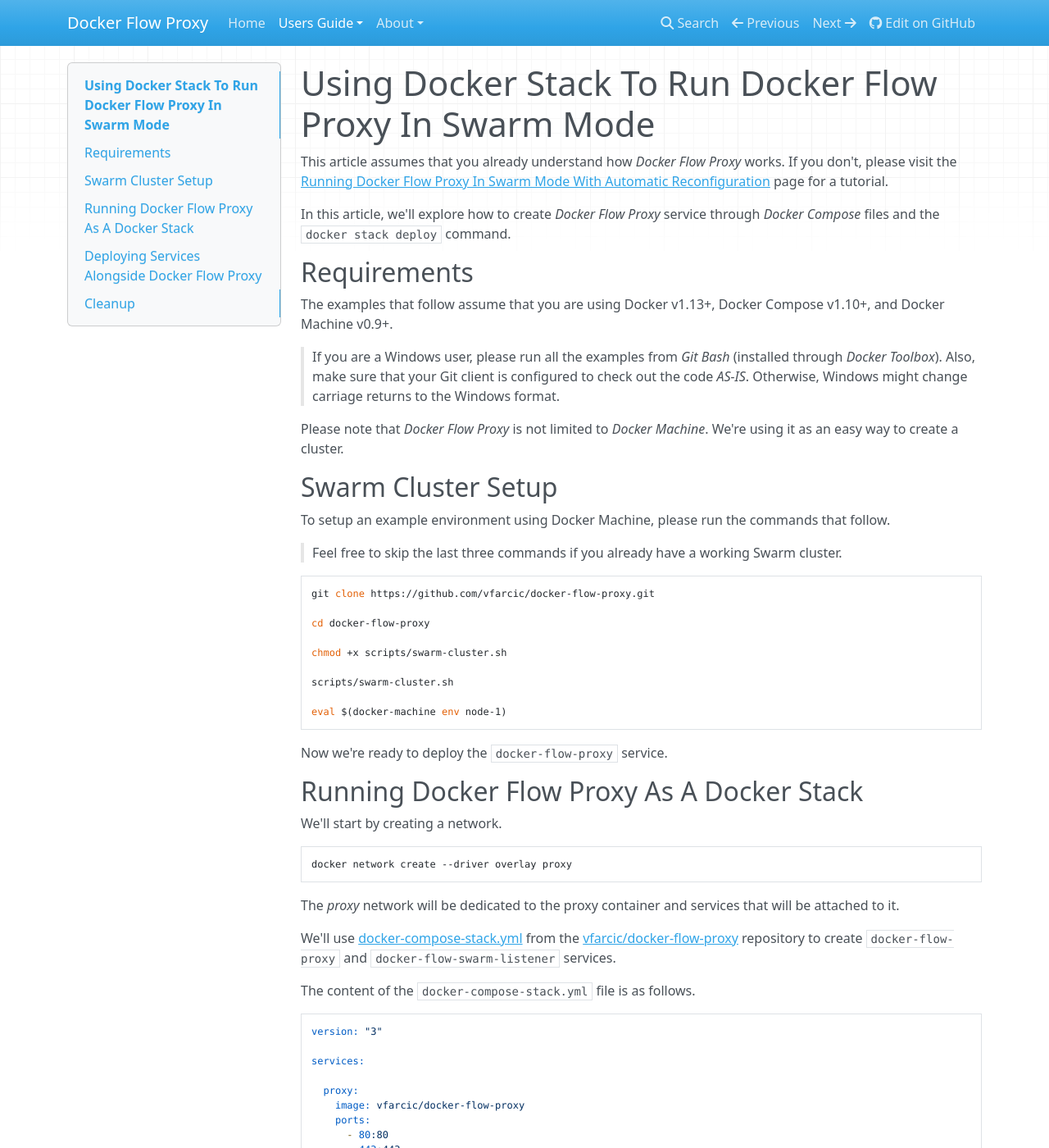
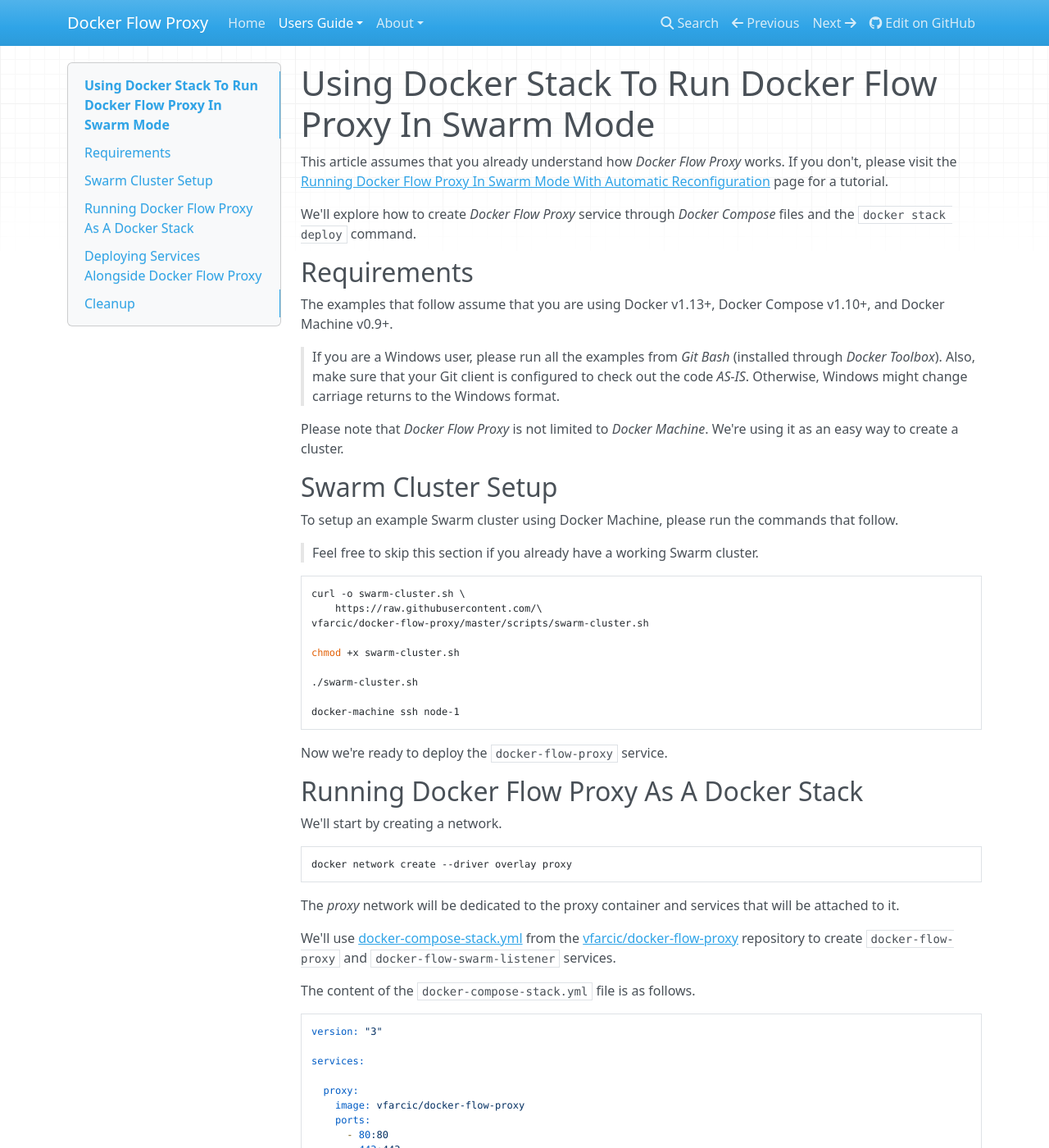
Before and after one commit to docker-flow/docker-flow-proxy, an MkDocs documentation site: the page built from docs/swarm-mode-stack.md, in a window 1280 px wide and 1400 px high. Shown: the whole window at 82% size. Built offline with MkDocs 1.6.1, drawn with Linux system fonts in a browser that asks for light colours; nearby versions of some CDN libraries; old or Windows-style settings are respelled for this version of MkDocs; some of the changed text lies outside the part shown.

Commit message:
Docker Stack tutorial

````diff
--- a/docs/swarm-mode-stack.md
+++ b/docs/swarm-mode-stack.md
@@ -2,7 +2,7 @@
 
 This article assumes that you already understand how *Docker Flow Proxy* works. If you don't, please visit the [Running Docker Flow Proxy In Swarm Mode With Automatic Reconfiguration](swarm-mode-auto.md) page for a tutorial.
 
-In this article, we'll explore how to create *Docker Flow Proxy* service through *Docker Compose* files and the `docker stack deploy` command.
+We'll explore how to create *Docker Flow Proxy* service through *Docker Compose* files and the `docker stack deploy` command.
 
 ## Requirements
 
@@ -14,20 +14,20 @@ Please note that *Docker Flow Proxy* is not limited to *Docker Machine*. We're u
 
 ## Swarm Cluster Setup
 
-To setup an example environment using Docker Machine, please run the commands that follow.
+To setup an example Swarm cluster using Docker Machine, please run the commands that follow.
 
-> Feel free to skip the last three commands if you already have a working Swarm cluster.
+> Feel free to skip this section if you already have a working Swarm cluster.
 
 ```bash
-git clone https://github.com/vfarcic/docker-flow-proxy.git
+curl -o swarm-cluster.sh \
+    https://raw.githubusercontent.com/\
+vfarcic/docker-flow-proxy/master/scripts/swarm-cluster.sh
 
-cd docker-flow-proxy
+chmod +x swarm-cluster.sh
 
-chmod +x scripts/swarm-cluster.sh
+./swarm-cluster.sh
 
-scripts/swarm-cluster.sh
-
-eval $(docker-machine env node-1)
+docker-machine ssh node-1
 ```
 
 Now we're ready to deploy the `docker-flow-proxy` service.
@@ -88,15 +88,17 @@ It contains two services; `proxy` and `swarm-listener`. Since you are already fa
 
 The `proxy` network is defined as `external`. Even though `docker stack deploy` will create a `default` network for all the services that form the stack, the `proxy` network should be external so that we can attach services from other stacks to it.
 
-> I still haven't verified the command from a Windows machine. Please open an [issue](https://github.com/vfarcic/docker-flow-proxy/issues) if you experience any problems. Consider yourself a beta tester of this article.
-
 Let's create the stack.
 
 ```bash
+curl -o docker-compose-stack.yml \
+    https://raw.githubusercontent.com/\
+vfarcic/docker-flow-proxy/master/docker-compose-stack.yml
+
 docker stack deploy -c docker-compose-stack.yml proxy
 ```
 
-The command created the services that form the stack defined in `docker-compose-stack.yml`.
+The first command downloaded the Compose file [docker-compose-stack.yml](https://github.com/vfarcic/docker-flow-proxy/blob/master/docker-compose-stack.yml) from the [vfarcic/docker-flow-proxyml](https://github.com/vfarcic/docker-flow-proxy) repository. The second command created the services that form the stack.
 
 The tasks of the stack can be seen through the `stack ps` command.
 
@@ -178,14 +180,12 @@ go-demo_main.3 vfarcic/go-demo:latest node-2 Running        Running 20 seconds a
 ...
 ```
 
-Since Mongo database is much bigger than the `main` service, it takes more time to pull it resulting in a few failures. The `go-demo` service is designed to fail if it cannot connect to its database. Once the `db` service is running, the `main` service should stop failing, and we'll see three replicas with the current state `Running`.
+Since Mongo database is much bigger than the `main` service, it takes more time to pull it, resulting in a few failures. The `go-demo` service is designed to fail if it cannot connect to its database. Once the `db` service is running, the `main` service should stop failing, and we'll see three replicas with the current state `Running`.
 
 After a few moments, the `swarm-listener` service will detect the `main` service from the `go-demo` stack and send the `proxy` a request to reconfigure itself. We can see the result by sending an HTTP request to the proxy.
 
-> If you used your own Swarm cluster, please replace `$(docker-machine ip node-1)` with the domain associated with it.
-
 ```bash
-curl -i $(docker-machine ip node-1)/demo/hello
+curl -i "localhost/demo/hello"
 ```
 
 The output is as follows.
````
Also changed, not shown: other parts of docs/swarm-mode-stack.md (+2 -0 lines), 1 other file.
